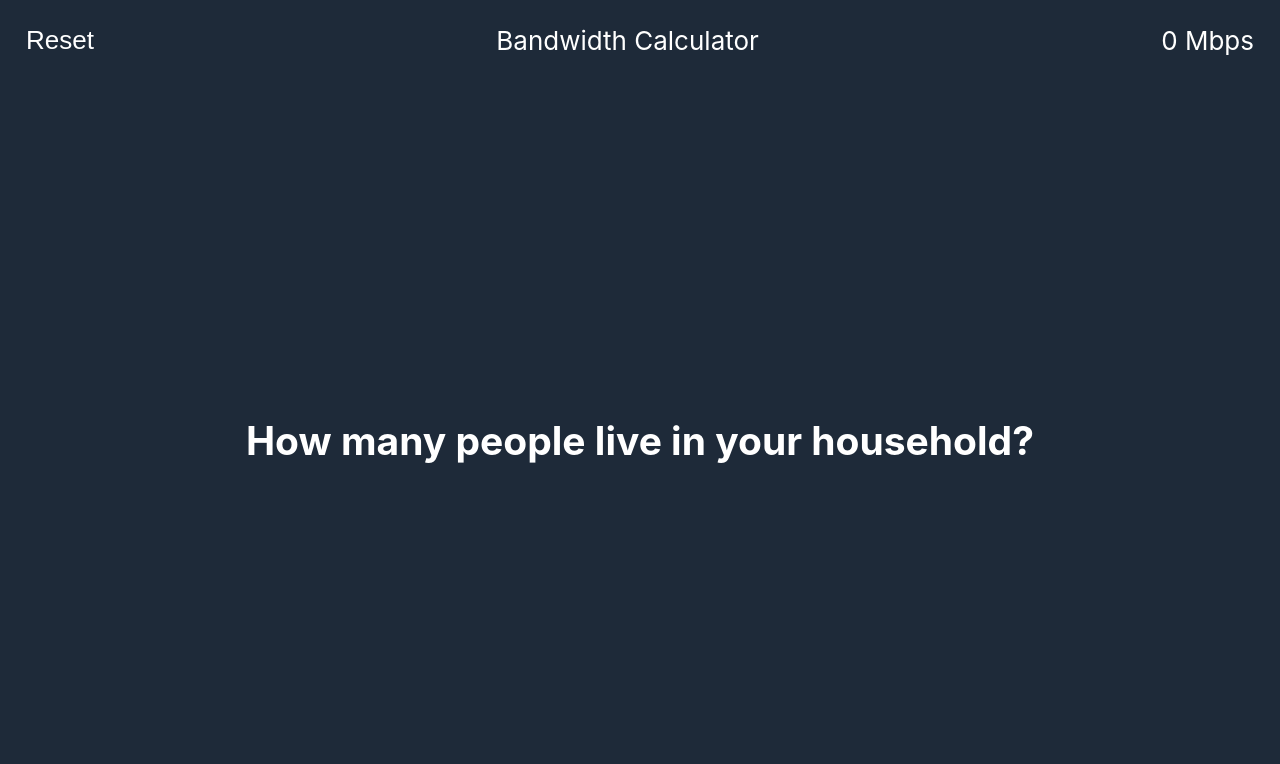
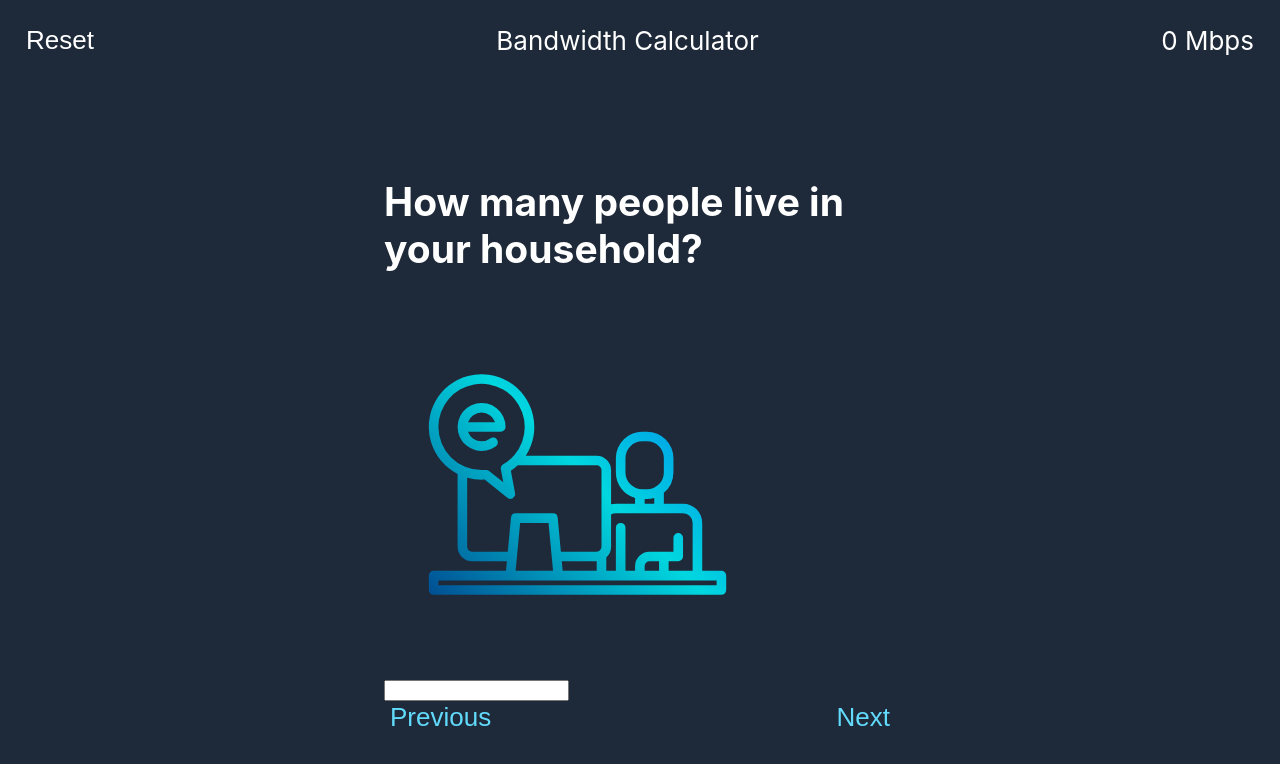
Before and after one commit to nfm808/bandwidth_calc, a React (Create React App) app: page / in a window 1280 px wide. Both pictures are taken after a click on the element "Start". Shown: the top 764 px of the page. Built offline with nearby package versions, Linux system fonts and the light colour scheme.

Commit message:
updated question template

```diff
--- a/src/App.css
+++ b/src/App.css
@@ -65,6 +65,13 @@
 	stroke: white;
 }
 
+.Bandwidth-quiz-button-container {
+	display: flex;
+	align-items: center;
+	justify-content: space-between;
+	width: 100%;
+}
+
 .App-link {
 	color: #61dafb;
 }
--- a/src/App.js
+++ b/src/App.js
@@ -3,36 +3,45 @@ import Header from "./header/header";
 import QuizStart from "./quizstart/quizstart";
 import { FontAwesomeIcon } from "@fortawesome/react-fontawesome";
 import { faCoffee } from "@fortawesome/free-solid-svg-icons";
-import { ReactComponent as CheckLogo } from "./assets/check.svg";
+import CheckLogo from "./assets/check.svg";
+import Person from "./assets/people.svg";
 import "./App.css";
 
 const Quiz = [
 	{
+		category: "people",
 		question: "How many people live in your household?",
 		points: 25,
+		img: Person,
 	},
 	{
+		category: "tv",
 		question:
 			"How many desktop computers, laptops, cell phones does your household have?",
 		points: 10,
+		img: Person,
 	},
 	{
+		category: "devices",
 		question: "How many smart TVs (4k) does your household have?",
 		example: "Roku, Amazon Fire Stick, Kodi",
 		points: 25,
 	},
 	{
+		category: "gaming",
 		question: "How many gaming consoles or PCs does your household have?",
 		example: "Xbox Series X, PS5, PS4, Nintendo Switch",
 		points: 12,
 	},
 	{
+		category: "devices",
 		question: "How many smart devices does your household have?",
 		example:
 			"Refrigerator, Washer/Dryer, Garage Doors, Thermostats, Home Assistant, Alexa",
 		points: 25,
 	},
 	{
+		category: "security",
 		question: "How many online security devices does your household have?",
 		example: "WiFi Security Cameras, Security Hub, Ring Doorbell",
 		points: 10,
@@ -45,18 +54,59 @@ function App({ domElement }) {
 		.split(",")
 		.map((speed) => Number(speed));
 	const [loading, setLoading] = useState(false);
-	const [numberPeople, setNumberPeople] = useState(0);
-	const [numberDevices, setNumberDevices] = useState(0);
 	const [totalSpeed, setTotalSpeed] = useState(0);
 	const [quizActive, setQuizActive] = useState(false);
 	const [resultsActive, setResultsActive] = useState(false);
 	const [questionIndex, setQuestionIndex] = useState(0);
-	console.log(SpeedsAvailable);
+	const [people, setPeople] = useState(0);
+	const [computers, setComputers] = useState(0);
+	const [tv, setTv] = useState(0);
+	const [gaming, setGaming] = useState(0);
+	const [devices, setDevices] = useState(0);
+	const [security, setSecurity] = useState(0);
+
+	// add points (Mbps)
+	const setPoints = (int, points) => {
+		let total = int * points;
+		console.log("total: ", total);
+		switch (questionIndex) {
+			case 0:
+				console.log("people");
+				setPeople(total);
+				console.log("people: ", people);
+				break;
+			case 1:
+				console.log("computers");
+				setComputers(total);
+				console.log("computers: ", computers);
+				break;
+			case 2:
+				console.log("tv");
+				setTv(total);
+				console.log("tv: ", tv);
+				break;
+			case 3:
+				console.log("gaming");
+				setGaming(total);
+				console.log("gaming: ", gaming);
+				break;
+			case 4:
+				console.log("devicecs");
+				setDevices(total);
+				console.log("devices: ", devices);
+				break;
+			case 5:
+				console.log("security");
+				setSecurity(total);
+				console.log("security: ", security);
+				break;
+			default:
+				break;
+		}
+	};
 
 	// reset calculator
 	const resetCalculator = () => {
-		setNumberDevices(0);
-		setNumberPeople(0);
 		setTotalSpeed(0);
 	};
 
@@ -65,16 +115,42 @@ function App({ domElement }) {
 		setQuizActive(true);
 	};
 
+	// next question
+	const nextQuestion = () => {};
+
+	// previous question
+	const prevQuestion = () => {};
 	return (
 		<div className="BandwidthCalc">
 			<Header totalSpeed={totalSpeed} resetCalculator={resetCalculator} />
 			{!quizActive && !resultsActive && <QuizStart startQuiz={startQuiz} />}
 			{quizActive && (
-				<section>
+				<section className="BadwidthCalc-quiz">
 					<h2>{Quiz[questionIndex].question}</h2>
 					{Quiz[questionIndex].example && <p>{Quiz[questionIndex].example}</p>}
-					<div>
-						<figure></figure>
+					<div className="Bandwidth-card">
+						<figure className="BandwidthCalc-figure">
+							<img
+								className="BandwidthCalc-card-image"
+								src={Quiz[questionIndex].img}
+								alt=""
+							/>
+						</figure>
+						<input
+							type="number"
+							onChange={(e) =>
+								setPoints(Number(e.target.value), Quiz[questionIndex].points)
+							}
+						/>
+					</div>
+					<div className="Bandwidth-quiz-button-container">
+						<button className="BandwidthCalc-button" onClick={prevQuestion}>
+							Previous
+						</button>
+
+						<button className="BandwidthCalc-button" onClick={nextQuestion}>
+							Next
+						</button>
 					</div>
 				</section>
 			)}
```
Also changed, not shown: src/assets/people.svg (added), 1 other file (tests, documents, lock files or other folders).
